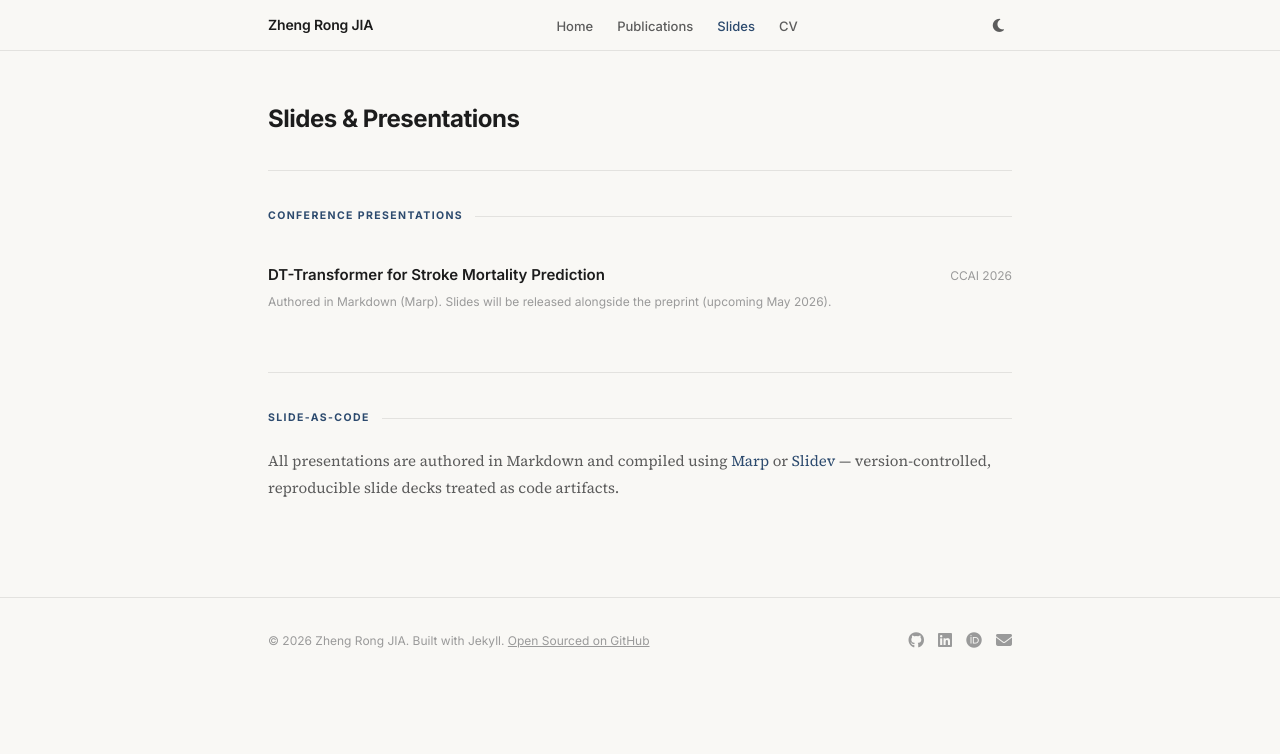
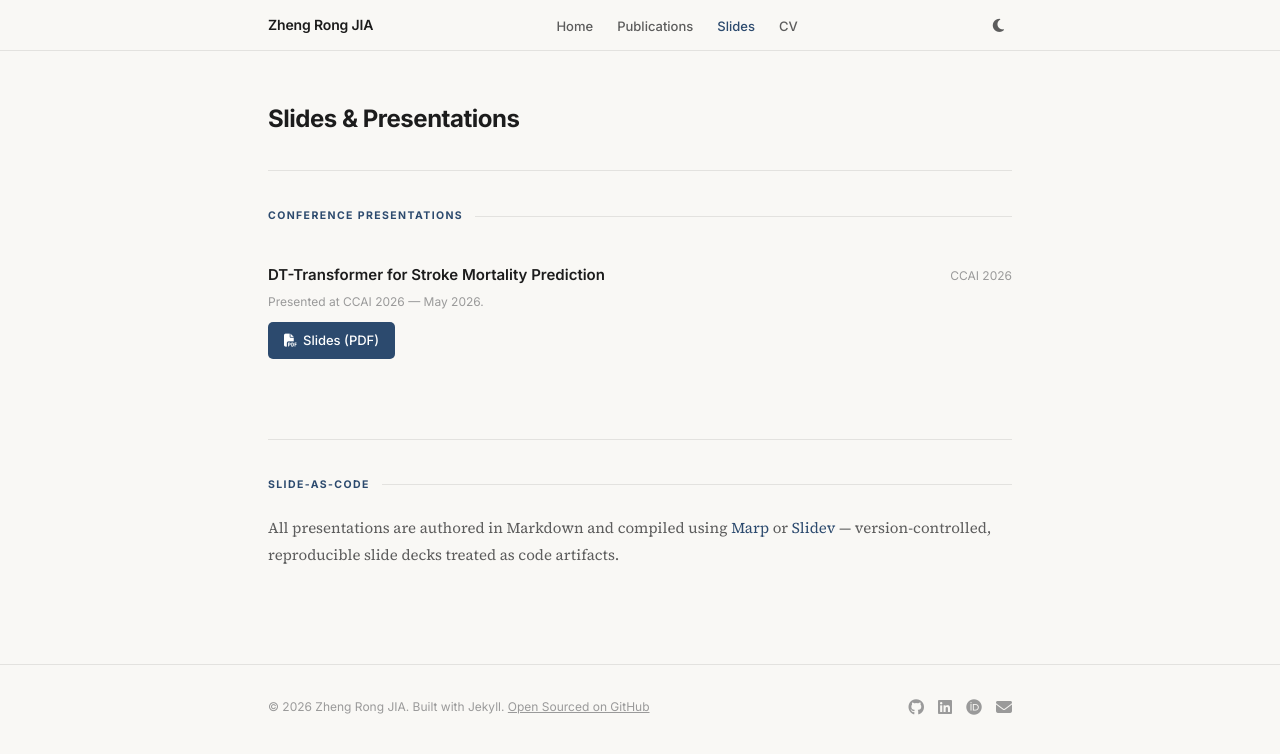
Before and after one commit to ZR-JIA/zr-jia.github.io, a Jekyll site: the page built from _pages/slides.md, in a window 1280 px wide. Shown: the top 754 px of the page. Built offline with Jekyll 4.4.1, drawn with Linux system fonts in a browser that asks for light colours.

Commit message:
slides: publish CCAI 2026 presentation slides via Google Drive

```diff
--- a/_pages/slides.md
+++ b/_pages/slides.md
@@ -20,7 +20,10 @@ description: "Slide decks and presentations by Zheng Rong JIA, including confere
             <span class="cv-entry-title">DT-Transformer for Stroke Mortality Prediction</span>
             <span class="cv-entry-date">CCAI 2026</span>
           </div>
-          <p class="cv-entry-meta">Authored in Markdown (Marp). Slides will be released alongside the preprint (upcoming May 2026).</p>
+          <p class="cv-entry-meta">Presented at CCAI 2026 &mdash; May 2026.</p>
+          <div class="pub-detail-actions" style="margin-top:10px;">
+            <a href="https://drive.google.com/file/d/16FePUDlv0bs38EvAamXJQVxBRFpne3AV/view?usp=sharing" class="btn btn-primary" target="_blank" rel="noopener noreferrer"><i class="fas fa-file-pdf"></i> Slides (PDF)</a>
+          </div>
         </div>
       </div>
     </section>
```
